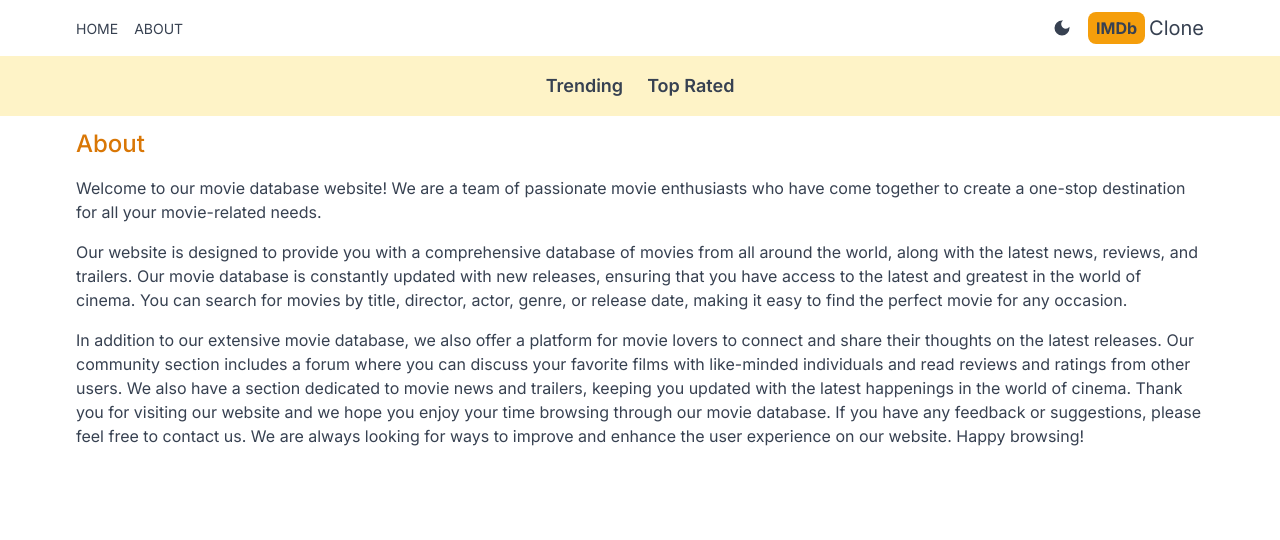
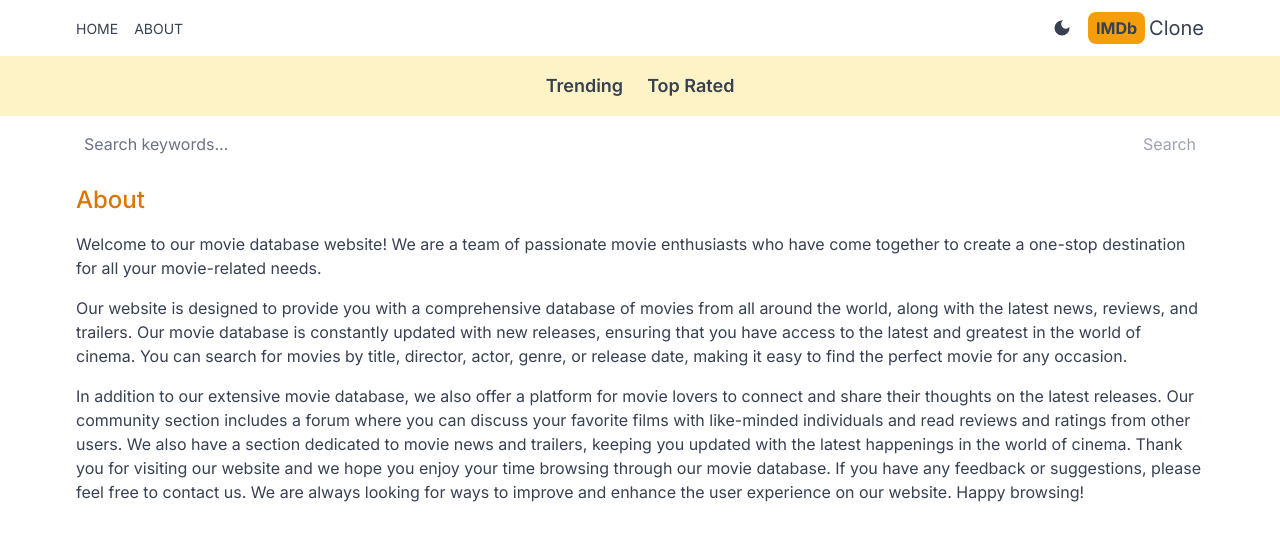
Before and after one commit to nidhi-wa/MovieApp, a Next.js app: page /about in a window 1280 px wide. Shown: the top 540 px of the page. Built offline with nearby package versions, Linux system fonts and the light colour scheme.

Commit message:
Add search box

```diff
--- a/src/app/layout.js
+++ b/src/app/layout.js
@@ -3,6 +3,7 @@
 import Header from "@/components/Header";
 import Providers from "./Providers";
 import Navbar from "@/components/NavBar";
+import SearchBox from "@/components/SearchBox";
 
 
 const inter = Inter({ subsets: ["latin"] });
@@ -19,6 +20,7 @@
       <Providers>
        <Header/>
        <Navbar/>
+       <SearchBox/>
        {children}
       </Providers>
      </body>
--- /dev/null
+++ b/src/app/search/[searchTerm]/page.jsx
@@ -0,0 +1,19 @@
+
+import Results from '@/components/Results';
+
+export default async function SearchPage({ params }) {
+  const seachTerm = params.searchTerm;
+  const res = await fetch(
+    `https://api.themoviedb.org/3/search/movie?api_key=${process.env.API_KEY}&query=${seachTerm}&language=en-US&page=1&include_adult=false`
+  );
+  const data = await res.json();
+  const results = data.results;
+  return (
+    <div>
+      {results &&
+        results.length ===
+        <h1 className='text-center pt-6'>No results found</h1>}
+      {results && <Results results={results} />}
+    </div>
+  );
+}
--- /dev/null
+++ b/src/components/SearchBox.jsx
@@ -0,0 +1,34 @@
+
+'use client';
+
+import { useState } from 'react';
+import { useRouter } from 'next/navigation';
+
+export default function SearchBox() {
+  const [search, setSearch] = useState('');
+  const router = useRouter();
+  const handleSubmit = (e) => {
+    e.preventDefault();
+    router.push(`/search/${search}`);
+  };
+  return (
+    <form
+      className='flex justify-between px-5 max-w-6xl mx-auto'
+      onSubmit={handleSubmit}
+    >
+      <input
+        type='text'
+        placeholder='Search keywords...'
+        className='w-full h-14 rounded-md placeholder-gray-500 outline-none bg-transparent flex-1'
+        value={search}
+        onChange={(e) => setSearch(e.target.value)}
+      />
+      <button
+        className='text-amber-600 disabled:text-gray-400'
+        disabled={search === ''}
+      >
+        Search
+      </button>
+    </form>
+  );
+}
```
Also changed, not shown: src/app/movie/[id]/page.jsx (added, +39 -0 lines).
